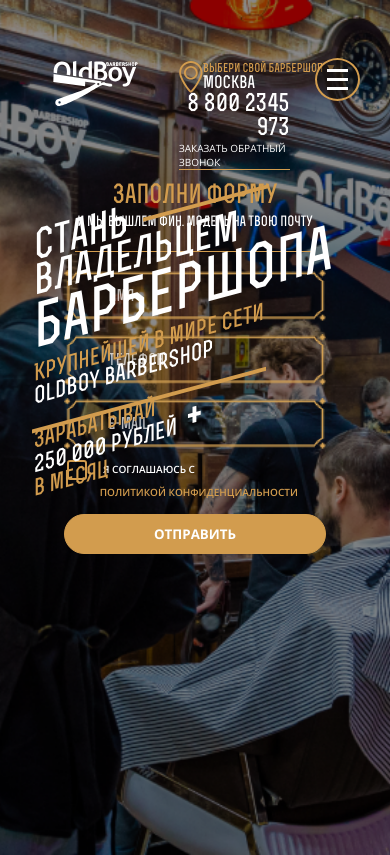
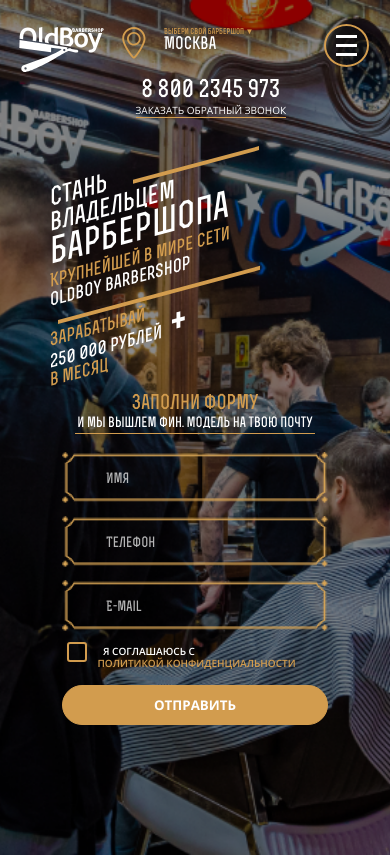
Before and after one commit to ElizavetaBiryukova/oldboy, a website built with webpack: page src/index.html in a window 390 px wide. Built offline with nearby package versions, Linux system fonts and the light colour scheme.

Commit message:
feat: add styles for mobile

```diff
--- a/src/index.html
+++ b/src/index.html
@@ -109,7 +109,7 @@
                 <div class="content__wrapper">
                     <h2 class="content__title">
                         <span class="content__subtitle content__subtitle--smal">Стань</span><br />
-                        <span>владельцем</span>
+                        <span>владельцем</span><br />
                         <span class="content__subtitle content__subtitle--big">барбершопа</span>
                     </h2>
                     <p class="content__paragraph">
--- a/src/sass/blocks/burger.scss
+++ b/src/sass/blocks/burger.scss
@@ -2,8 +2,8 @@
     .burger {
         position: fixed;
         z-index: 9;
-        top: 58px;
-        right: 30px;
+        top: 50px;
+        right: 18px;
         display: flex;
         flex-direction: column;
         width: 21px;
@@ -31,3 +31,12 @@
         transition: all 1s;
     }
 }
+
+@media (max-width: 660px) {
+    .burger {
+        position: fixed;
+        top: 24px;
+        right: 21px;
+
+    }
+}
--- a/src/sass/blocks/checkbox.scss
+++ b/src/sass/blocks/checkbox.scss
@@ -15,8 +15,8 @@
 .checkbox__link {
     color: $brown;
     display: block;
-    width: 100%;
-    margin-top: 5px;
+    width: 75%;
+    margin-top: -6px;
     margin-left: 50px;
     text-align: left;
     text-decoration: none;
@@ -54,3 +54,9 @@
     content: "V";
     background-color: $brown;
 }
+
+@media (max-width: 660px) {
+    .checkbox__link {
+        width: 75%;
+    }
+}
--- a/src/sass/blocks/contacts.scss
+++ b/src/sass/blocks/contacts.scss
@@ -6,7 +6,7 @@
 .contacts__call {
     display: flex;
     flex-direction: column;
-    width: 70%;
+    width: 90%;
 }
 
 .contacts__phone {
@@ -23,12 +23,24 @@
     border-bottom: 1px solid $brown;
     font-family: $font-family;
     text-transform: uppercase;
+    text-align: right;
+}
+
+@media (max-width: 997px) {
+    .contacts {
+        width: 100%;
+    }
+
+    .contacts__call {
+        width: 60%;
+    }
 }
 
 @media (max-width: 660px) {
     .contacts {
         display: flex;
         flex-direction: column;
+        margin-bottom: 27px;
     }
 
     .contacts__city {
@@ -37,5 +49,7 @@
 
     .contacts__call {
         order: 2;
+        align-items: center;
+        width: 80%;
     }
 }
--- a/src/sass/blocks/content.scss
+++ b/src/sass/blocks/content.scss
@@ -5,7 +5,7 @@
 
 .content__wrapper {
     position: absolute;
-    top: -27px;
+    top: 4px;
     right: -297px;
     transform: skewY(-15deg);
 }
@@ -61,11 +61,60 @@
 .content__image {
     position: absolute;
     top: 165px;
-    right: -580px;
+    right: -570px;
 }
 
 @media (max-width: 997px) {
     .content__image {
         display: none;
     }
+
+    .content__wrapper {
+        position: absolute;
+        top: -34px;
+        right: -300px;
+        transform: skewY(-15deg);
+    }
 }
+
+@media (max-width: 660px) {
+    .content__title {
+        font-size: 25px;
+        line-height: 25px;
+    }
+
+    .content__subtitle--big {
+        font-size: 36px;
+        line-height: 36px;
+    }
+
+    .content__paragraph {
+        font-size: 18px;
+    }
+
+    .content__wrapper {
+        position: absolute;
+        top: -253px;
+        right: -197px;
+    }
+
+    .content__title::before {
+        content: '';
+        position: absolute;
+        left: 83px;
+        top: 15px;
+        width: 126px;
+        height: 4px;
+        background-color: $brown;
+    }
+
+    .content__title::after {
+        content: '';
+        position: absolute;
+        left: 8px;
+        top: 135px;
+        width: 202px;
+        height: 4px;
+        background-color: $brown;
+    }
+}
--- a/src/sass/blocks/form.scss
+++ b/src/sass/blocks/form.scss
@@ -77,4 +77,20 @@
     .form {
         padding-right: 0px;
     }
+
+    .form__title {
+        font-size: 22px;
+        padding-bottom: 0px;
+    }
+
+    .form__input::placeholder {
+        font-size: 14px;
+    }
 }
+
+@media (max-width: 660px) {
+    .form__title {
+        font-size: 20px;
+        line-height: 18px;
+    }
+}
--- a/src/sass/blocks/header.scss
+++ b/src/sass/blocks/header.scss
@@ -5,6 +5,7 @@
     display: flex;
     justify-content: space-between;
     padding: 61px 53px 0px 53px;
+    gap: 2%;
 }
 
 .header__logo {
@@ -23,4 +24,16 @@
     .header__burger {
         display: block;
     }
+
+    .header {
+        padding: 41px 28px 0px 40px;
+        justify-content: normal;
+    }
 }
+
+@media (max-width: 660px) {
+    .header {
+        padding: 27px 19px 0px 19px;
+        gap: 0%;
+    }
+}
--- a/src/sass/blocks/logo.scss
+++ b/src/sass/blocks/logo.scss
@@ -11,6 +11,10 @@
 }
 
 @media (max-width: 997px) {
+    .logo {
+        padding-top: 11px;
+    }
+
     .logo__svg {
         width: 188px;
         height: 100px;
@@ -22,4 +26,8 @@
         width: 85px;
         height: 45px;
     }
+
+    .logo {
+        padding-top: 0px;
+    }
 }
--- a/src/sass/blocks/main.scss
+++ b/src/sass/blocks/main.scss
@@ -11,13 +11,17 @@
 
 @media (max-width: 997px) {
     .main {
-        padding: 15px 35px 0px;
+        padding: 32px 0px 0px 35px;
     }
 }
 
-// @media (max-width: 660px) {
-//     .main__wrapper {
-//         display: flex;
-//         flex-direction: column;
-//     }
-// }
+@media (max-width: 660px) {
+    .main {
+        padding: 20px 0px;
+    }
+
+    .main__wrapper {
+        justify-content: center;
+        padding-top: 230px;
+    }
+}
--- a/src/sass/blocks/nav.scss
+++ b/src/sass/blocks/nav.scss
@@ -4,7 +4,7 @@
     margin-top: 0%;
     list-style-type: none;
     padding: 0%;
-    gap: 5%;
+    gap: 3%;
 }
 
 .nav__item {
@@ -25,7 +25,7 @@
     }
 
     .nav--open {
-        position: absolute;
+        position: fixed;
         display: block;
         max-width: 320px;
         height: 100vh;
--- a/src/sass/blocks/select-city.scss
+++ b/src/sass/blocks/select-city.scss
@@ -21,4 +21,24 @@
 
 .select-city__pin {
     fill: $brown;
+    width: 60px;
 }
+
+@media (max-width: 997px) {
+    .select-city {
+        padding-top: 11px;
+        width: 100%;
+        justify-content: normal;
+    }
+}
+
+@media (max-width: 660px) {
+    .select-city {
+        margin-bottom: 20px;
+        padding-top: 0px;
+    }
+
+    .select-city__title {
+        font-size: 8px;
+    }
+}
```
Also changed, not shown: dist/bundle.js, dist/index.html, 4 other files.
